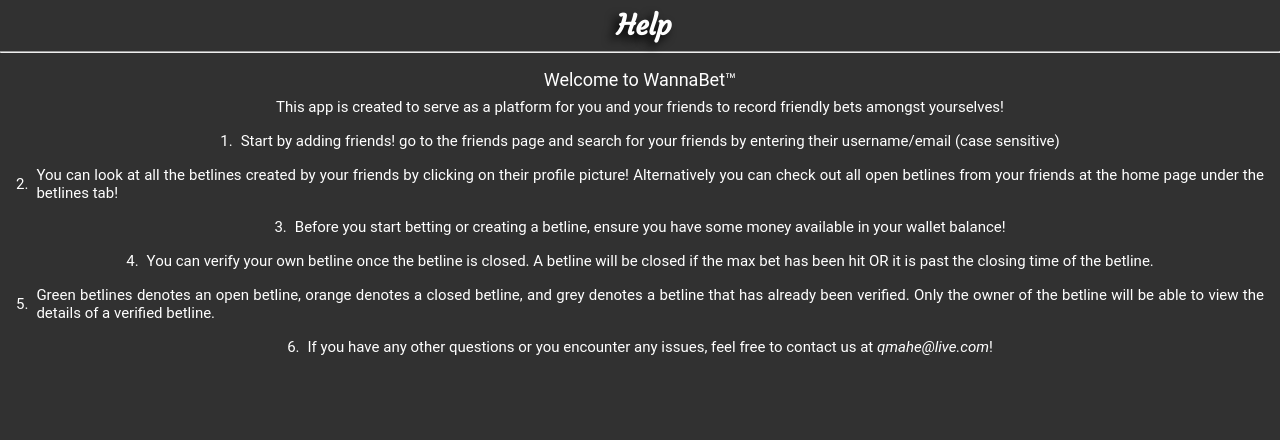
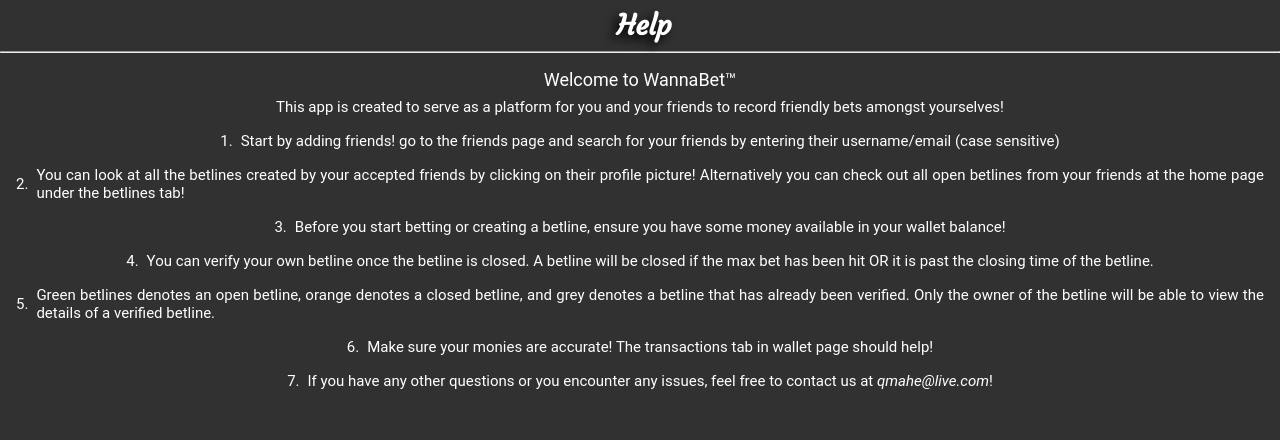
Before and after one commit to mahe993/fwannabet, a React (Create React App) app: page /help in a window 1280 px wide. Shown: the top 440 px of the page. Built offline with nearby package versions, Linux system fonts and the light colour scheme; no server answers.

Commit message:
added more help messaging

```diff
--- a/src/pages/HelpPage.js
+++ b/src/pages/HelpPage.js
@@ -30,9 +30,9 @@ const HelpPage = () => {
           <Box textAlign="justify" fontSize={15} display="flex" gap={1} mt={1}>
             <Box alignSelf="center">2.</Box>
             <Box>
-              You can look at all the betlines created by your friends by
-              clicking on their profile picture! Alternatively you can check out
-              all open betlines from your friends at the home page under the
+              You can look at all the betlines created by your accepted friends
+              by clicking on their profile picture! Alternatively you can check
+              out all open betlines from your friends at the home page under the
               betlines tab!
             </Box>
           </Box>
@@ -63,6 +63,13 @@ const HelpPage = () => {
           <Box textAlign="justify" fontSize={15} display="flex" gap={1} mt={1}>
             <Box alignSelf="center">6.</Box>
             <Box>
+              Make sure your monies are accurate! The transactions tab in wallet
+              page should help!
+            </Box>
+          </Box>
+          <Box textAlign="justify" fontSize={15} display="flex" gap={1} mt={1}>
+            <Box alignSelf="center">7.</Box>
+            <Box>
               If you have any other questions or you encounter any issues, feel
               free to contact us at <em>qmahe@live.com</em>!
             </Box>
```
